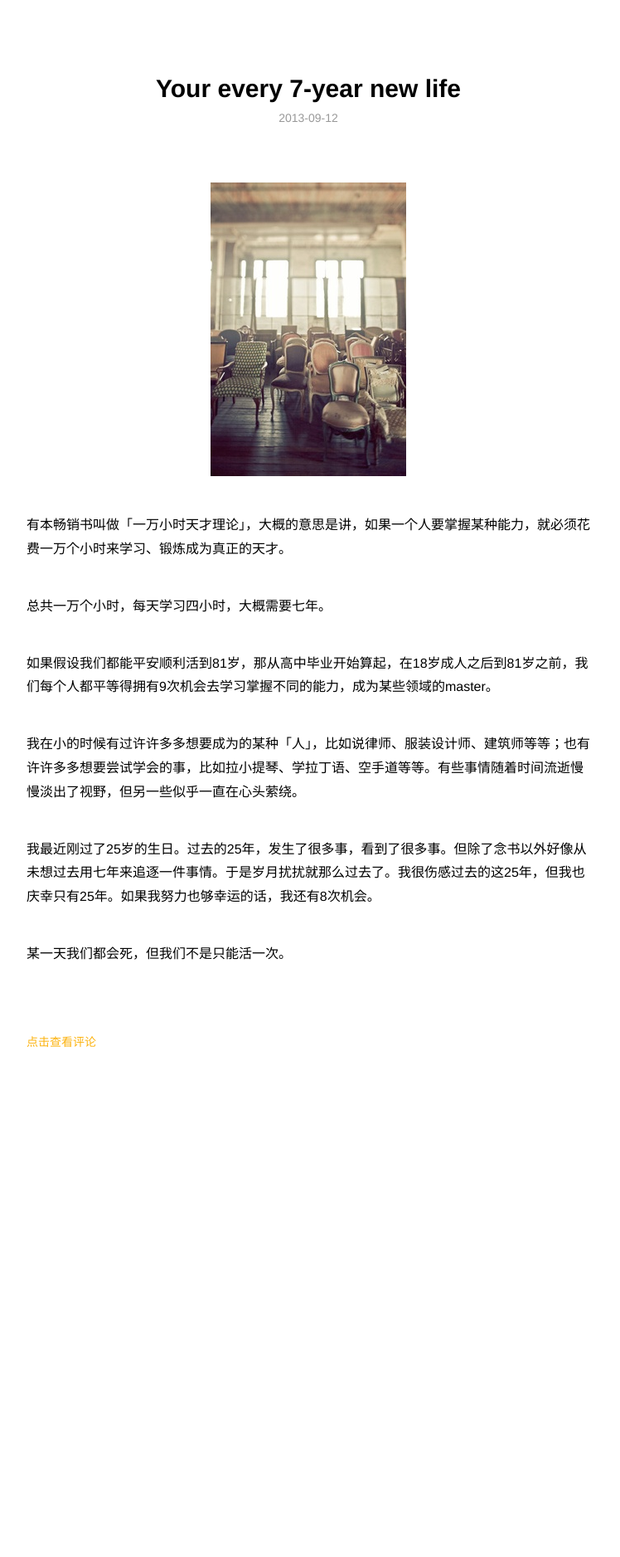
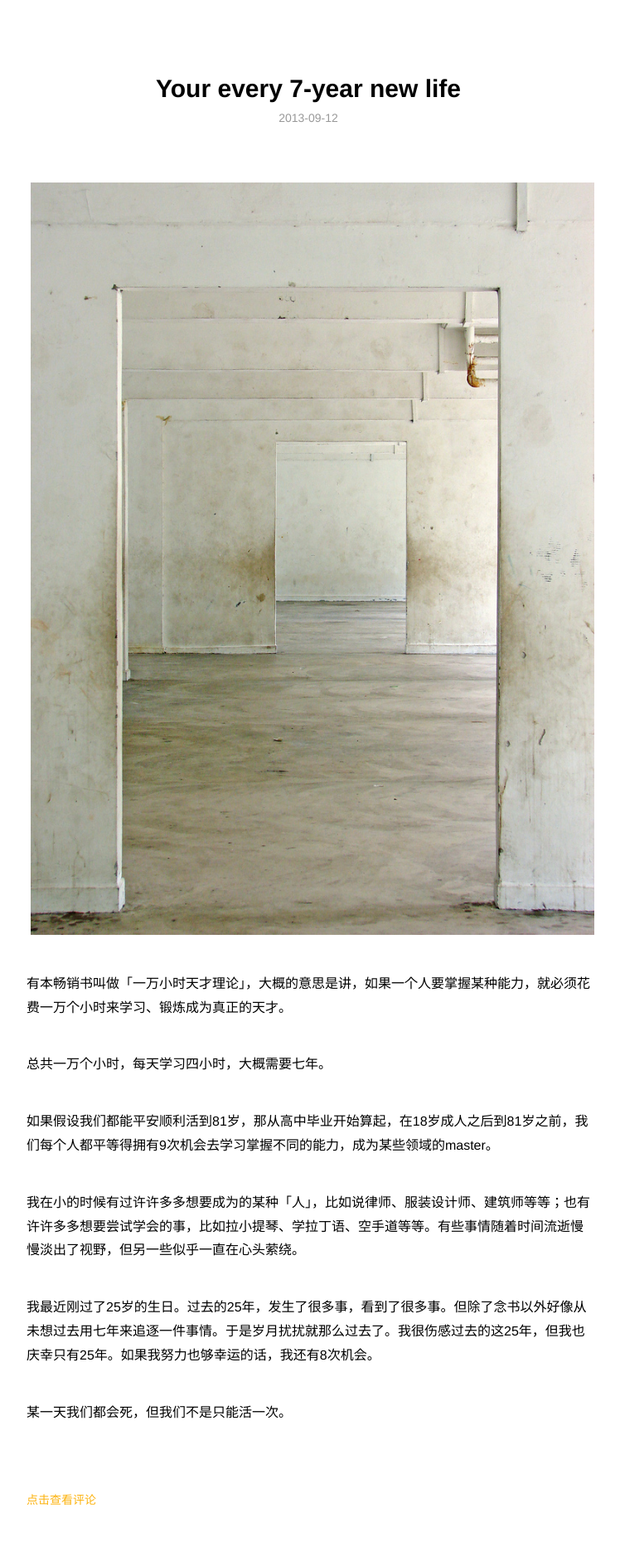
Before and after one commit to lynettelu/lynettelu.github.io, a Jekyll site: the page built from _posts/blog/2013-09-12-your-every-7-year-new-life.md, in a window 1280 px wide. Shown: the whole page at 83% size, without its empty margins (268-1016 px from the left). Built offline with Jekyll 4.4.1, drawn with Linux system fonts in a browser that asks for light colours; Markdown is read by kramdown in place of the engine named in the settings; before the commit the page ends 1325 px from its top, so only the background shows below that; grey boxes are pictures that could not be loaded.

Commit message:
change post pic

```diff
--- a/_posts/blog/2013-09-12-your-every-7-year-new-life.md
+++ b/_posts/blog/2013-09-12-your-every-7-year-new-life.md
@@ -4,7 +4,7 @@ title: Your every 7-year new life
 category: blog
 ---
 
-![chairs](/images/chairs.jpg "Chairs")
+![doors](/images/doors.jpg "Doors")
 
 有本畅销书叫做「一万小时天才理论」，大概的意思是讲，如果一个人要掌握某种能力，就必须花费一万个小时来学习、锻炼成为真正的天才。
 
```
Also changed, not shown: images/chairs.jpg (deleted), images/doors.jpg (added).
